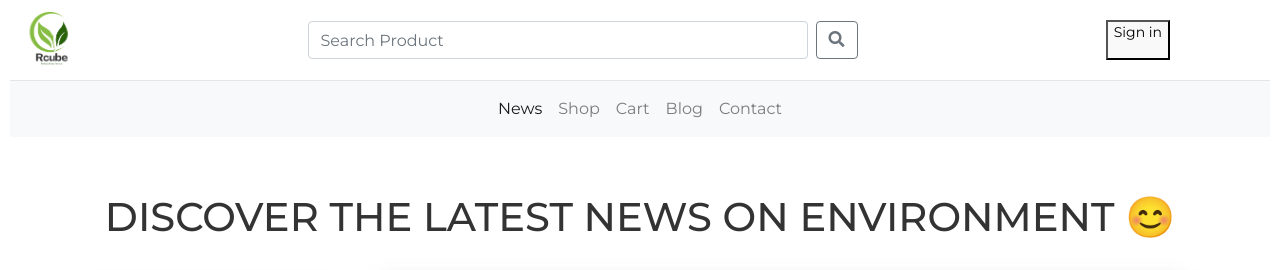
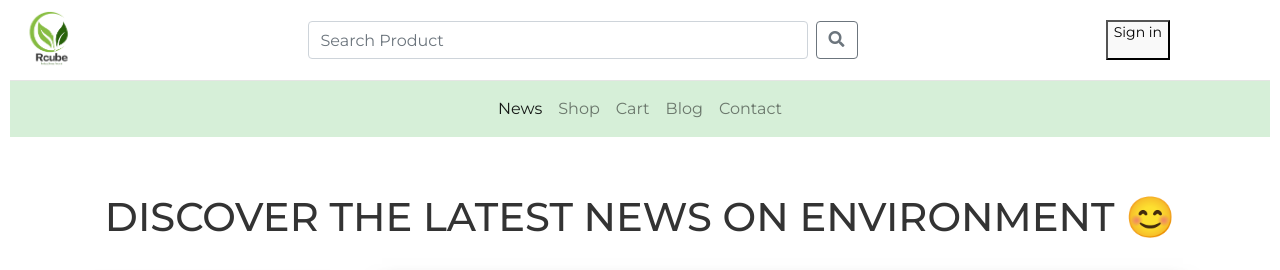
Before and after one commit to nishanthan22/rcube-green-ecom, a Django app: page /headline/1/ in a window 1280 px wide. Shown: the top 270 px of the page. Run offline with Django 5.2, Linux system fonts and the light colour scheme; data comes from the database, SQL or seed files in the repository; data that the repository does not hold is empty; some libraries are stand-ins or nearby versions.

Commit message:
Nav bar color modified

```diff
--- a/rcubeGreen/templates/rcube-green-ecom/base2.html
+++ b/rcubeGreen/templates/rcube-green-ecom/base2.html
@@ -143,6 +143,7 @@
       align-items: center;
       padding: 10px;
       border-bottom: 1px solid #e5e5e5;
+
     }
     .header .logo {
       flex: 1;
@@ -201,6 +202,9 @@
       background-color: #9CDBA6;
       border-radius: 30%;
     }
+    .navbar {
+      background-color: #D6EFD8 !important;
+    }
   </style>
 </head>
 <body>
@@ -247,7 +251,7 @@
   {% endblock %}
   <!-- Navbar -->
   {% block navbar %}
-  <nav class="navbar navbar-expand-lg navbar-light bg-light">
+  <nav class="navbar navbar-expand-lg navbar-light">
     <div class="container">
       <button class="navbar-toggler" type="button" data-toggle="collapse" data-target="#navbarNav" aria-controls="navbarNav" aria-expanded="false" aria-label="Toggle navigation">
         <span class="navbar-toggler-icon"></span>
```
Lines whose indentation alone changed are shown as unchanged.
